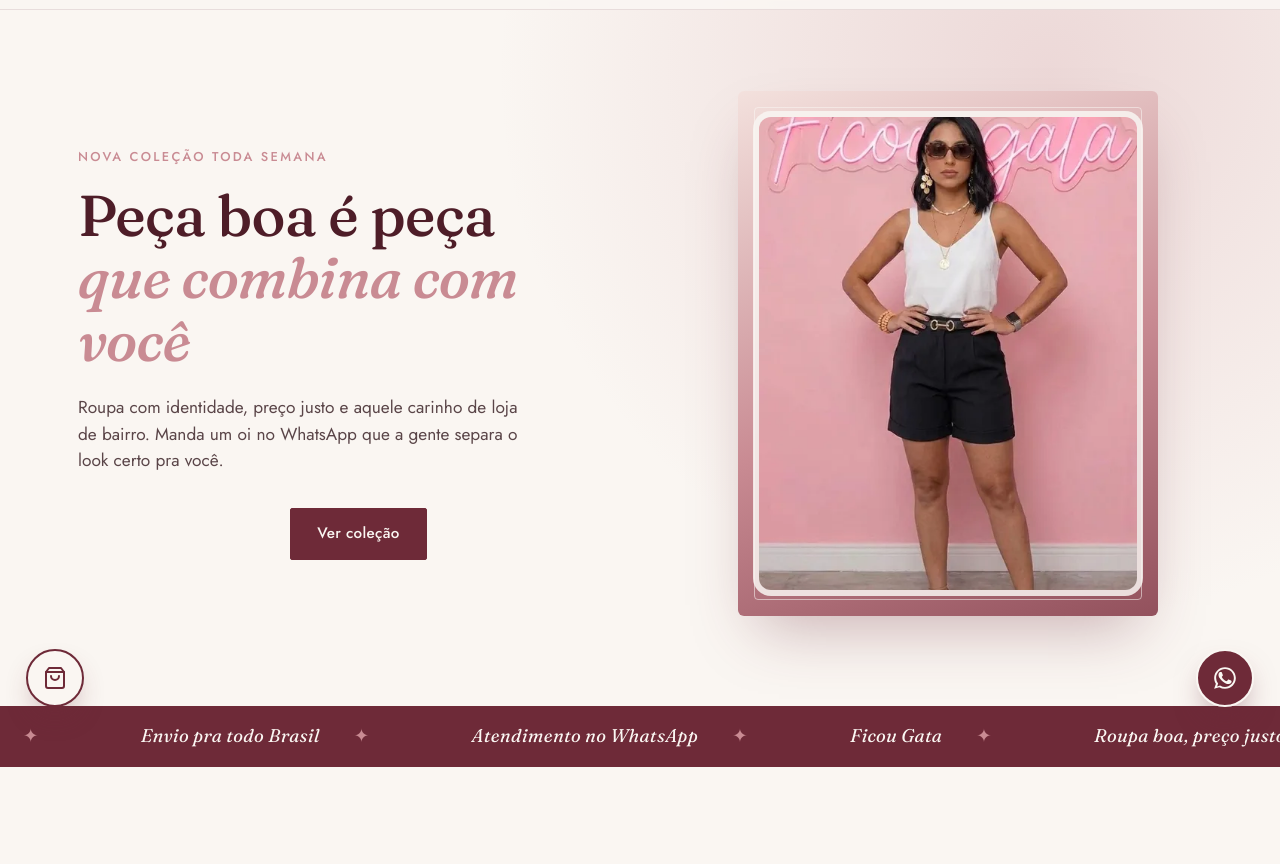
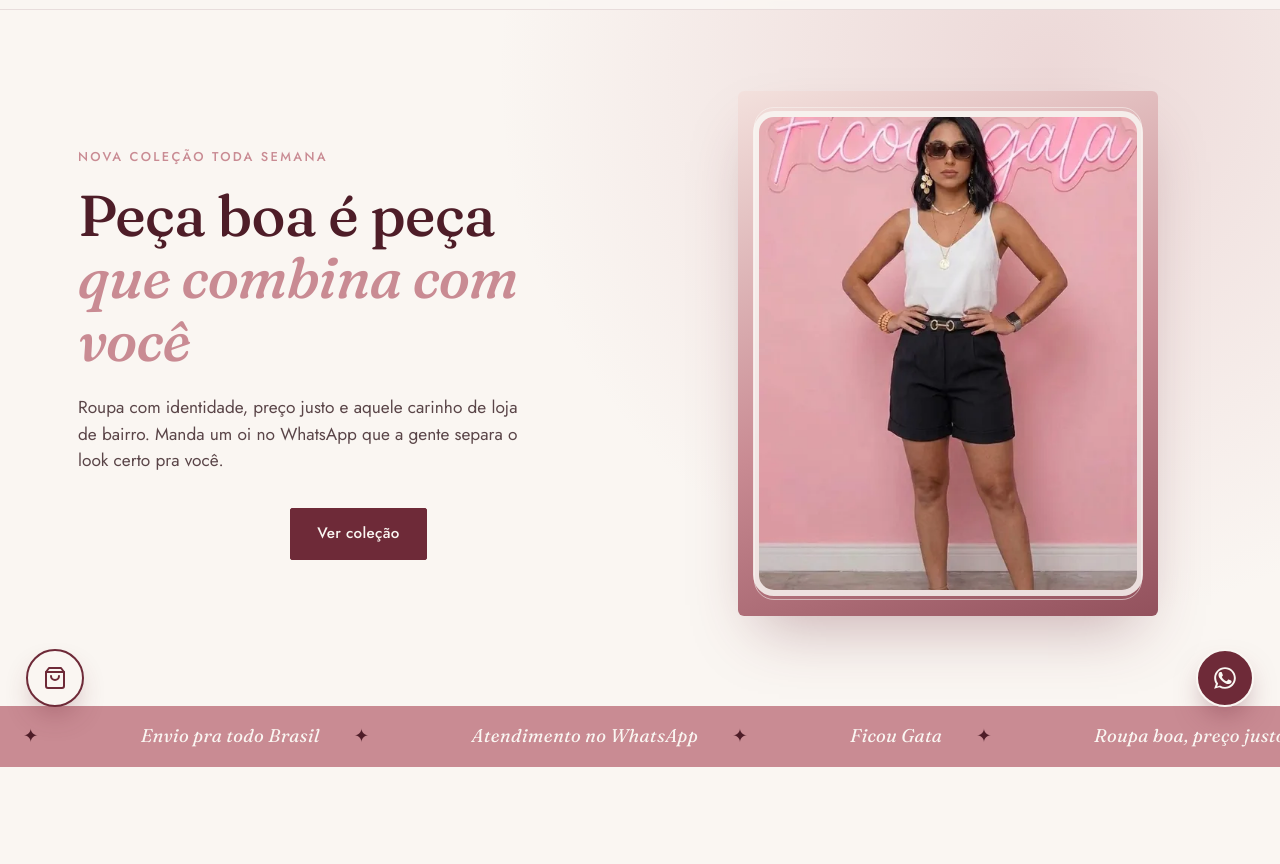
Before and after one commit to AlexDutra89/ficou-gata-landing, a plain HTML site: page index.html in a window 1280 px wide. Shown: the part 67-931 px from the top of the page. Drawn offline with Linux system fonts and the light colour scheme.

Commit message:
Ajusta cor do carrossel de texto pra combinar com o botão de WhatsApp
Co-Authored-By: Claude Sonnet 5 <noreply@anthropic.com>

```diff
--- a/css/style.css
+++ b/css/style.css
@@ -237,11 +237,12 @@
     position:absolute;
     inset:16px;
     border:1px solid rgba(250,246,242,0.55);
-    border-radius:4px;
+    border-radius:20px;
+
   }
   .hero-carrossel-foto{
     width:90%;height:90%;
-    border-radius:12px;
+    border-radius:15px;
     box-shadow:0 0 0 6px rgba(250,246,242,0.85);
     background-color:var(--blush);
     transition:opacity .3s ease;
@@ -260,7 +261,7 @@
 
   /* ---------- Marquee ---------- */
   .marquee-wrap{
-    background:var(--vinho);
+    background:var(--rosa);
     color:var(--marfim);
     overflow:hidden;
     padding:16px 0;
@@ -283,7 +284,7 @@
   .marquee-track span::after{
     content:"✦";
     font-style:normal;
-    color:var(--rosa);
+    color:var(--vinho-escuro);
   }
   @keyframes scroll-left{
     from{ transform:translateX(0); }
```
